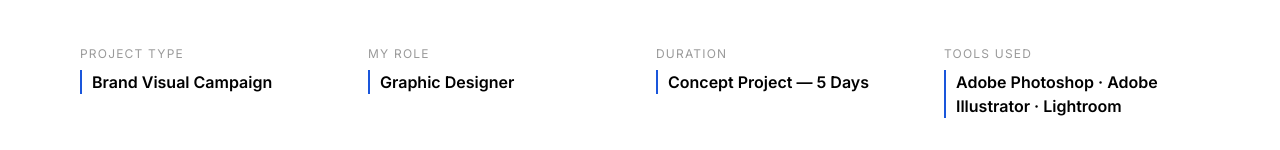
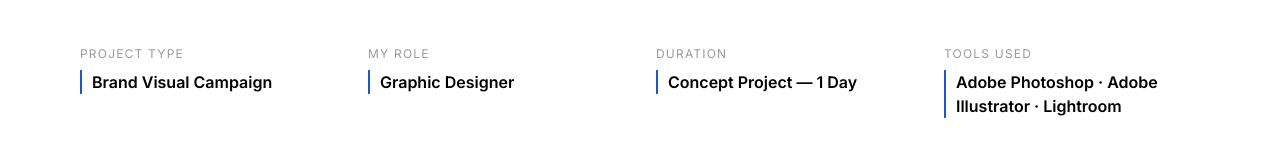
Before and after one commit to Justin-B-Shajan/Graphic_Designer, a Next.js app: page /case-study/bmw-m3 in a window 1280 px wide. Shown: the part 802-952 px from the top of the page. Built offline with nearby package versions, Linux system fonts and the light colour scheme.

Commit message:
content: update case study durations to 1 day

```diff
--- a/app/case-study/data.ts
+++ b/app/case-study/data.ts
@@ -36,7 +36,7 @@ export const caseStudies: CaseStudyProject[] = [
         overview: {
             type: 'Brand Visual Campaign',
             tools: ['Adobe Photoshop', 'Adobe Illustrator', 'Lightroom'],
-            duration: 'Concept Project — 5 Days',
+            duration: 'Concept Project — 1 Day',
             role: 'Graphic Designer',
         },
         problem: `BMW's M3 Competition is one of the most iconic performance sedans in automotive history. The challenge was to create a brand visual campaign that communicates raw power and German engineering precision — without relying on technical copy. The design needed to speak to enthusiasts and lifestyle buyers alike.`,
@@ -77,7 +77,7 @@ export const caseStudies: CaseStudyProject[] = [
         overview: {
             type: 'Product Brand Identity',
             tools: ['Adobe Photoshop', 'Adobe Illustrator', 'After Effects'],
-            duration: 'Concept Project — 4 Days',
+            duration: 'Concept Project — 1 Day',
             role: 'Brand Designer',
         },
         problem: `Fragrance is an invisible product — you can't see or touch a scent in a visual medium. The design challenge was to communicate the sensory experience of a luxury perfume purely through visual language: colour, texture, form, and light.`,
@@ -118,7 +118,7 @@ export const caseStudies: CaseStudyProject[] = [
         overview: {
             type: 'Mobile UI Concept',
             tools: ['Figma', 'Adobe Photoshop', 'Illustrator'],
-            duration: 'Concept Project — 6 Days',
+            duration: 'Concept Project — 1 Day',
             role: 'UI/UX Designer',
         },
         problem: `Realme's brand is energetic, youthful, and tech-forward — but their default UI design language often felt generic and underdesigned. The opportunity was to create a UI concept that reflects the brand's boldness while remaining clean, usable, and premium.`,
@@ -159,7 +159,7 @@ export const caseStudies: CaseStudyProject[] = [
         overview: {
             type: 'Food & Beverage Branding',
             tools: ['Adobe Illustrator', 'Adobe Photoshop', 'InDesign'],
-            duration: 'Concept Project — 3 Days',
+            duration: 'Concept Project — 1 Day',
             role: 'Brand & Packaging Designer',
         },
         problem: `The FMCG ice cream category is saturated — brands compete on colour, personality, and instant shelf appeal. A new blueberry ice cream product needed a brand identity that stood out from generic supermarket packaging and built an emotional connection with consumers from first glance.`,
```
